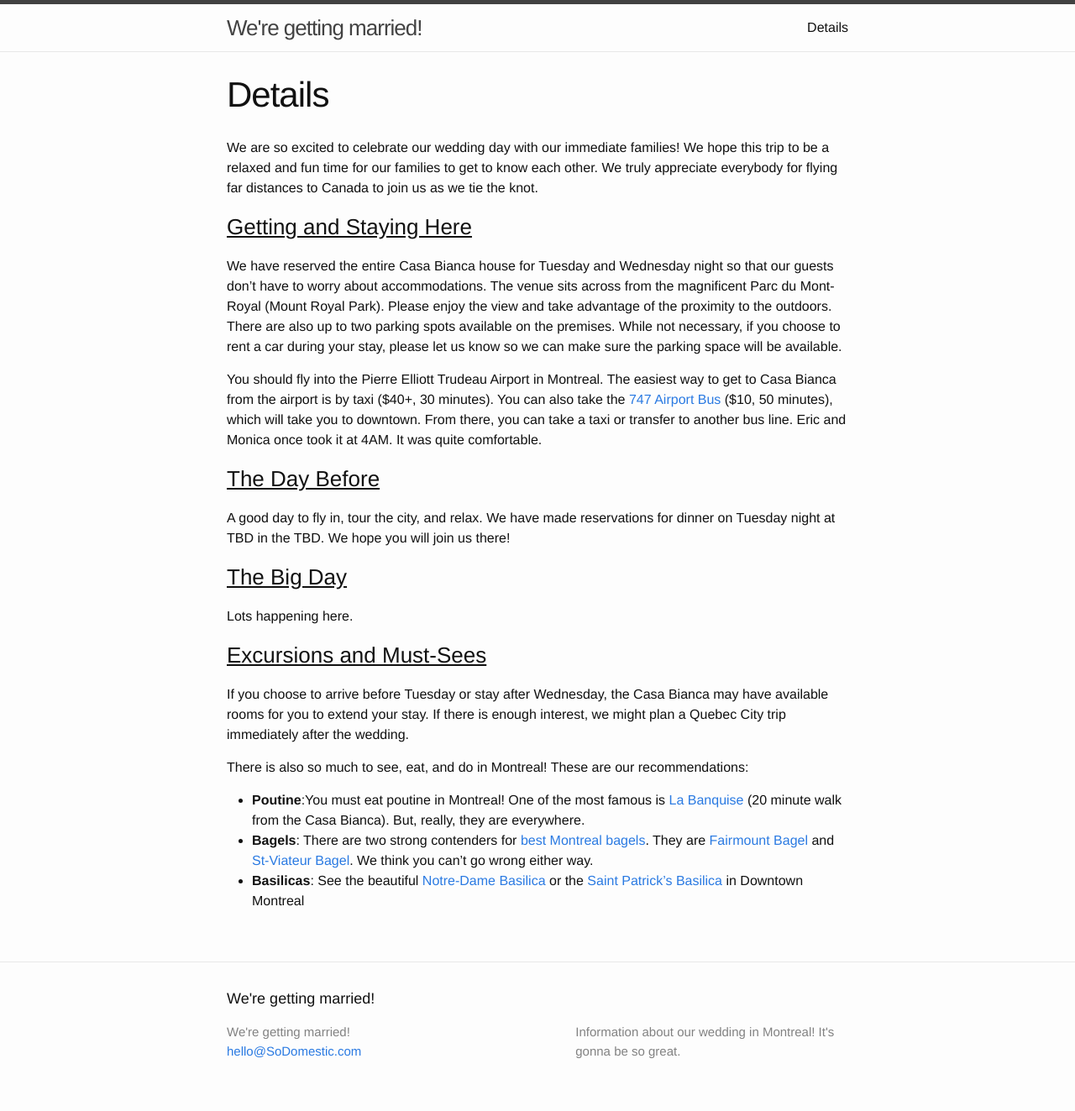
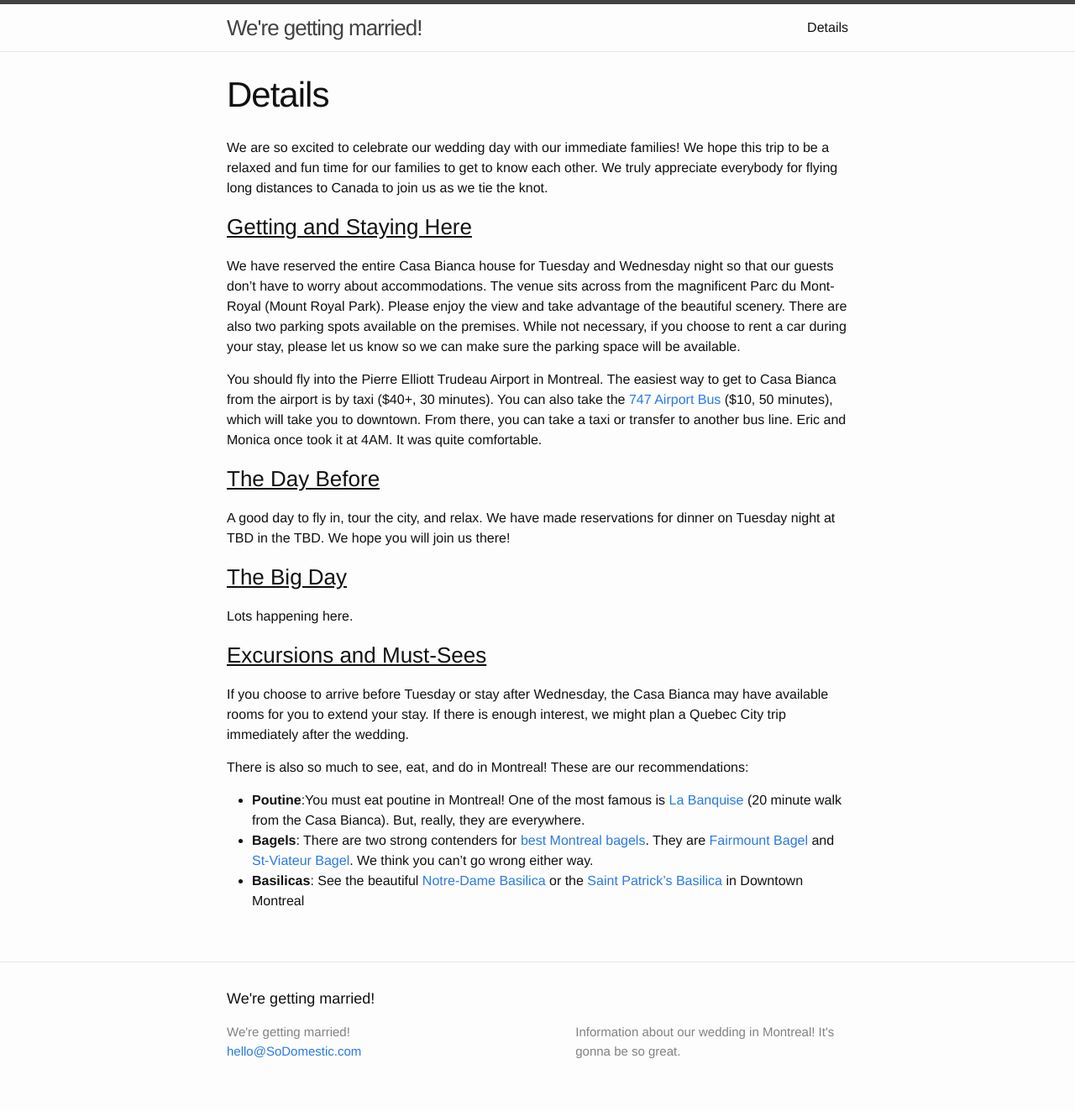
Before and after one commit to monicaaa/SoDomestic, a Jekyll site: the page built from details.md, in a window 1280 px wide. Shown: the whole page at 84% size. Built offline with Jekyll 4.4.1, drawn with Linux system fonts in a browser that asks for light colours.

Commit message:
Made a couple small changes

```diff
--- a/details.md
+++ b/details.md
@@ -3,11 +3,11 @@ layout: page
 title: Details
 permalink: /details/
 ---
-We are so excited to celebrate our wedding day with our immediate families! We hope this trip to be a relaxed and fun time for our families to get to know each other. We truly appreciate everybody for flying far distances to Canada to join us as we tie the knot.
+We are so excited to celebrate our wedding day with our immediate families! We hope this trip to be a relaxed and fun time for our families to get to know each other. We truly appreciate everybody for flying long distances to Canada to join us as we tie the knot.
 
 ### Getting and Staying Here
 
-We have reserved the entire Casa Bianca house for Tuesday and Wednesday night so that our guests don't have to worry about accommodations. The venue sits across from the magnificent Parc du Mont-Royal (Mount Royal Park). Please enjoy the view and take advantage of the proximity to the outdoors. There are also up to two parking spots available on the premises. While not necessary, if you choose to rent a car during your stay, please let us know so we can make sure the parking space will be available.
+We have reserved the entire Casa Bianca house for Tuesday and Wednesday night so that our guests don't have to worry about accommodations. The venue sits across from the magnificent Parc du Mont-Royal (Mount Royal Park). Please enjoy the view and take advantage of the beautiful scenery. There are also two parking spots available on the premises. While not necessary, if you choose to rent a car during your stay, please let us know so we can make sure the parking space will be available.
 
 You should fly into the Pierre Elliott Trudeau Airport in Montreal. The easiest way to get to Casa Bianca from the airport is by taxi ($40+, 30 minutes). You can also take the [747 Airport Bus](http://www.stm.info/en/info/networks/bus/shuttle/more-about-747-aeroport-p-e-trudeau-centre-ville-shuttle){:target="_blank"} ($10, 50 minutes), which will take you to downtown. From there, you can take a taxi or transfer to another bus line. Eric and Monica once took it at 4AM. It was quite comfortable.
 
```
